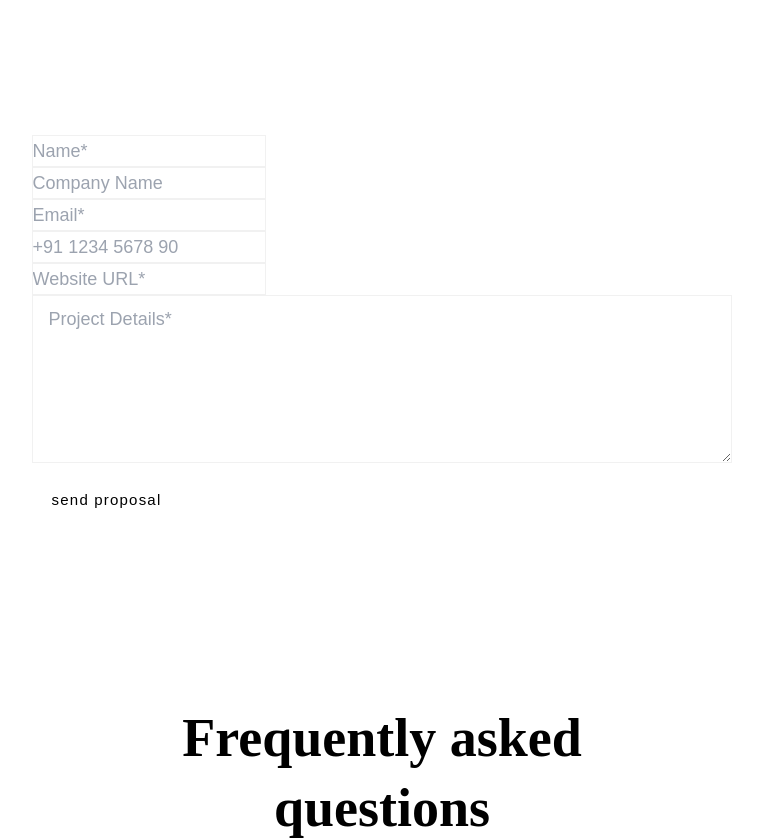
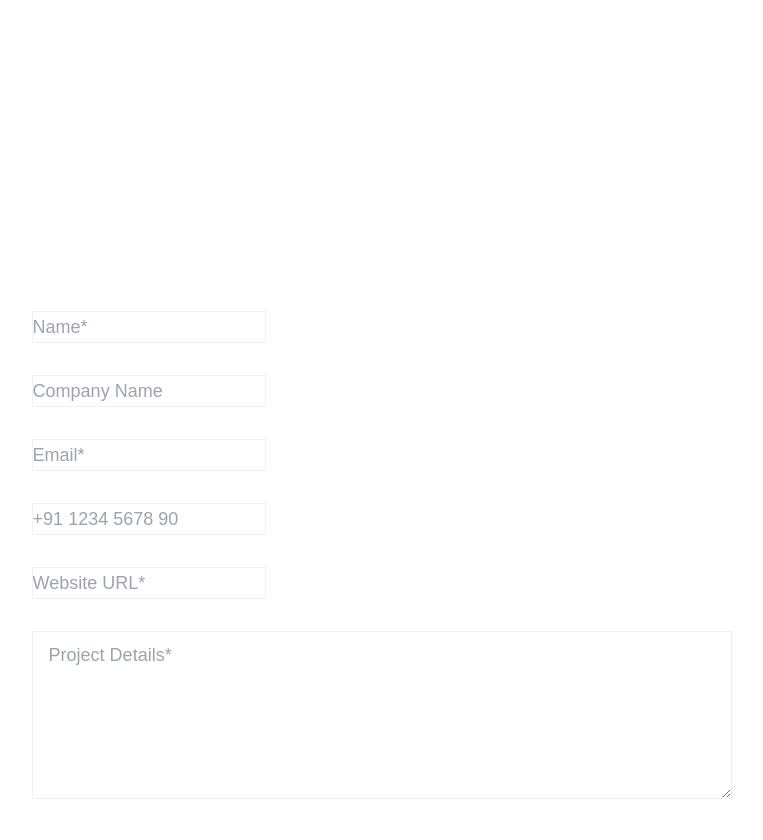
Before and after one commit to special-char/special-char, a Next.js app: page /development/contact in a window 1280 px wide. Shown: the part 1260-2100 px from the top of the page, without its empty margins (258-1021 px from the left). Built offline with nearby package versions, Linux system fonts and the light colour scheme.

Commit message:
contact page update

```diff
--- a/app/development/contact/contactForm.tsx
+++ b/app/development/contact/contactForm.tsx
@@ -39,8 +39,8 @@ const FormData = [
 
 const ContactForm = (props: Props) => {
   return (
-    <section id="contact" className="contactform">
-      <div className="contactform__body  lg:w-[60%] lg:mx-auto">
+    <section id="contact" className="contact">
+      <div className="contact__body">
         {FormData.map((formData) => {
           return (
             <div key={formData.id} className="form ">
--- a/styles/contact.css
+++ b/styles/contact.css
@@ -42,7 +42,7 @@
   }
 
   &__body {
-    @apply grid gap-8;
+    @apply lg:w-[60%] lg:mx-auto grid gap-8;
 
     & .form {
       &:nth-child(6) {
```
